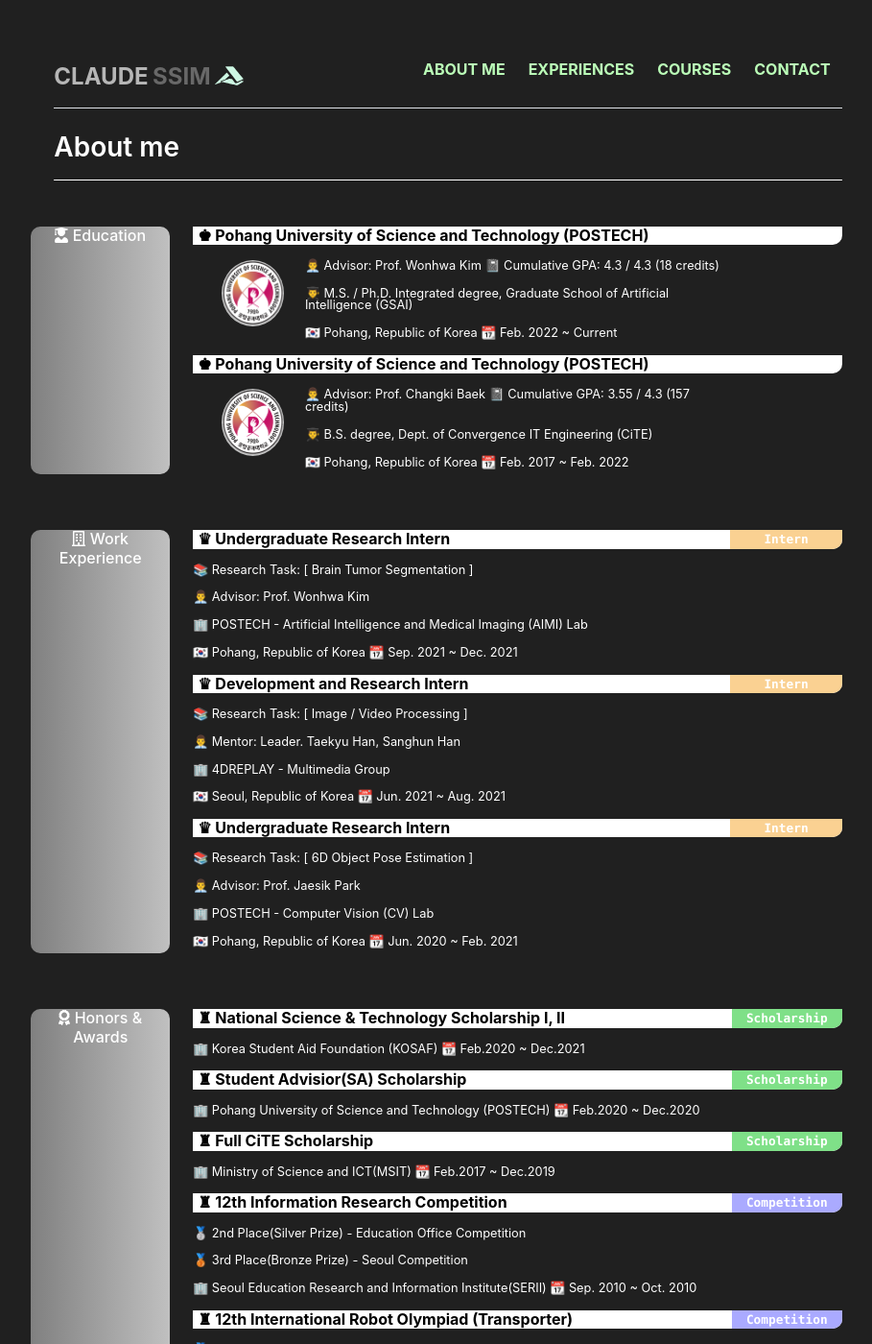
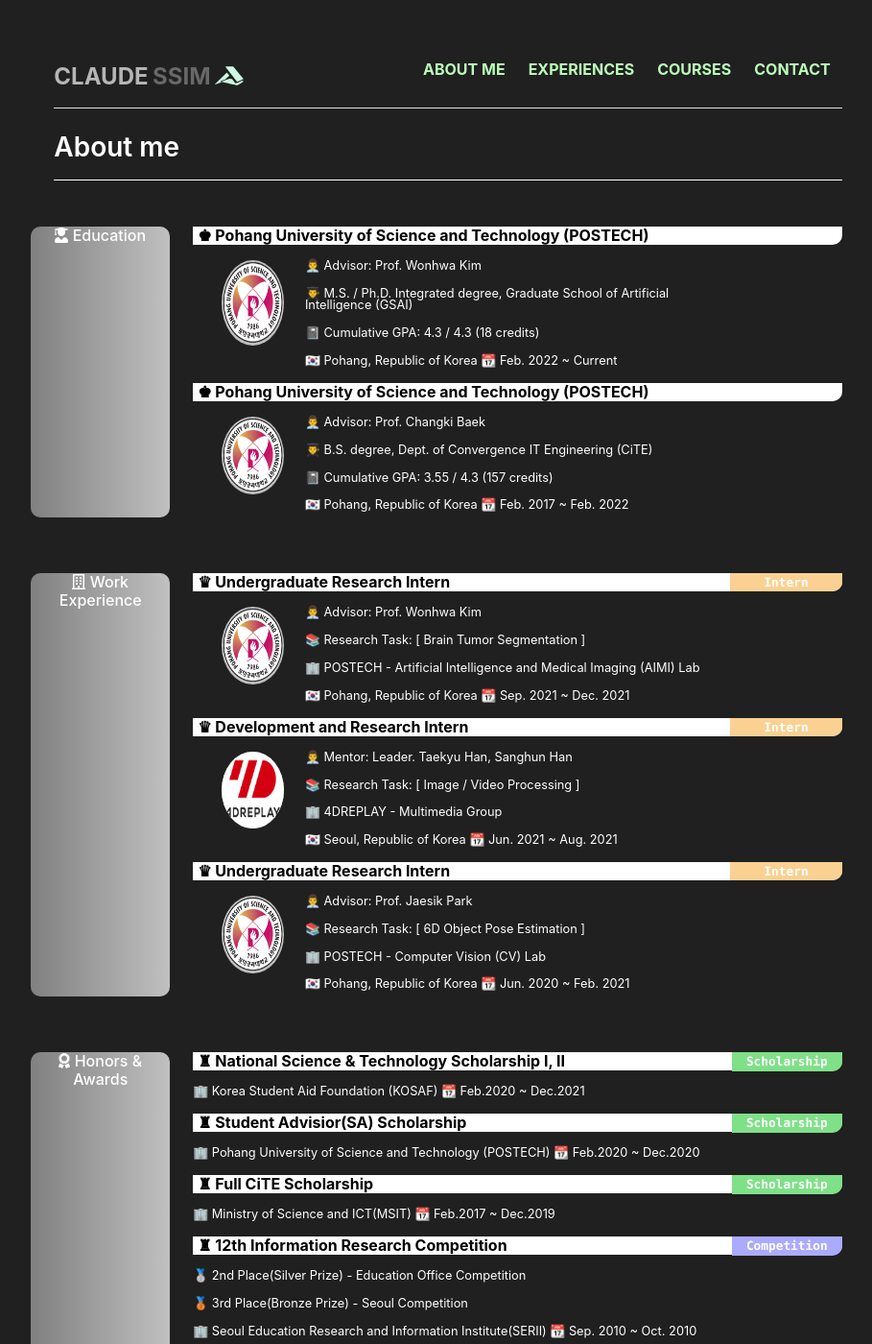
Before and after one commit to JaeyoonSSim/JaeyoonSSim.github.io, a Jekyll site: the page built from cv.md, in a window 1280 px wide and 1400 px high. Shown: the whole window at 96% size, without its empty margins (173-1082 px from the left). Built offline with Jekyll 4.4.1, drawn with Linux system fonts in a browser that asks for light colours; nearby versions of some CDN libraries; some web fonts are replaced.

Commit message:
update :

```diff
--- a/_data/cv/work-experience.yml
+++ b/_data/cv/work-experience.yml
@@ -5,6 +5,7 @@
 description: '🏢 POSTECH - Artificial Intelligence and Medical Imaging (AIMI) Lab',
 location: '🇰🇷 Pohang, Republic of Korea',
 period: '📆 Sep. 2021 ~ Dec. 2021',
+icon: '/assets/postech.png',
 badge: 'intern_badge',
 category: 'Intern'}
 
@@ -14,6 +15,7 @@
 description: '🏢 4DREPLAY - Multimedia Group',
 location: '🇰🇷 Seoul, Republic of Korea',
 period: '📆 Jun. 2021 ~ Aug. 2021',
+icon: '/assets/4dreplay.png',
 badge: 'intern_badge',
 category: 'Intern'}
 
@@ -23,5 +25,6 @@
 description: '🏢 POSTECH - Computer Vision (CV) Lab',
 location: '🇰🇷 Pohang, Republic of Korea',
 period: '📆 Jun. 2020 ~ Feb. 2021',
+icon: '/assets/postech.png',
 badge: 'intern_badge',
 category: 'Intern'}
--- a/_layouts/cv.html
+++ b/_layouts/cv.html
@@ -22,8 +22,9 @@
                 <img id="education_mark" src="/assets/postech.png">
               </div>
               <div class="col-lg-8">
-                <p>{{ section.advisor }} {{ section.gpa }}</p>
+                <p>{{ section.advisor }}</p>
                 <p>{{ section.degree }}</p>
+                <p>{{ section.gpa }}</p>
                 <p>{{ section.location }} {{ section.period }}</p>
               </div>
             </div>
@@ -38,12 +39,17 @@
       </div>
       <div class="detail col-lg-10">
           {% for section in site.data.cv.work-experience.work %}
-            <div>
-              <h6><p class="thing">♛ {{ section.title }}<kbd class="{{ section.badge }}" style="float:right;">{{ section.category }}</kbd></p></h6>
-              <p>{{ section.task}}</p>
-              <p>{{ section.advisor }}</p>
-              <p>{{ section.description }}</p>
-              <p>{{ section.location }} {{ section.period }}</p>
+            <h6><p class="thing">♛ {{ section.title }}<kbd class="{{ section.badge }}" style="float:right;">{{ section.category }}</kbd></p></h6>
+            <div class="row">
+              <div class="col-lg-2">
+                <img id="education_mark" src= {{ section.icon }}>
+              </div>
+              <div class="col-lg-8">
+                <p>{{ section.advisor }}</p>
+                <p>{{ section.task}}</p>
+                <p>{{ section.description }}</p>
+                <p>{{ section.location }} {{ section.period }}</p>
+              </div>
             </div>
           {% endfor %}
       </div>
```
Also changed, not shown: assets/4dreplay.png (added), 4 other files.
